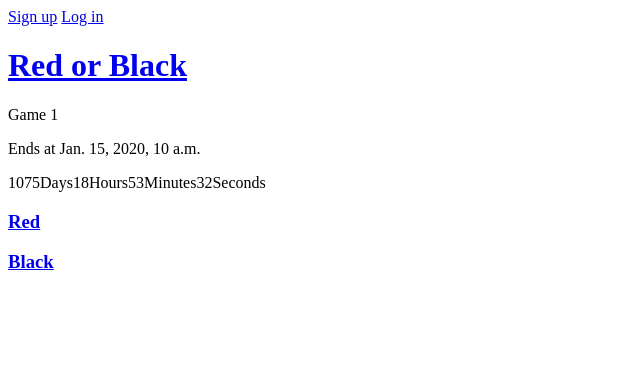
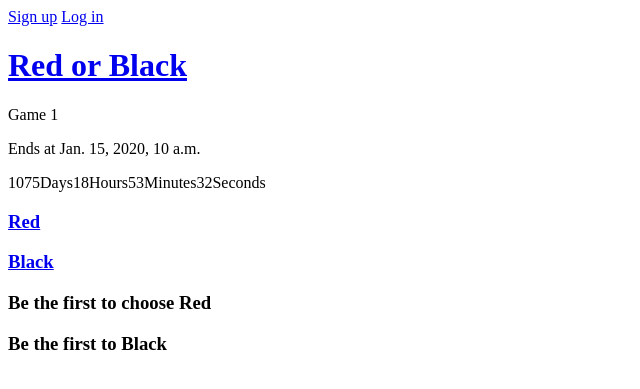
Before and after one commit to liamtlr/red-or-black, a Django app: page /game/1/ in a window 1280 px wide. Shown: the top 389 px of the page, without its empty margins (0-640 px from the left). Run offline with Django 3.2, Linux system fonts and the light colour scheme; tables that the repository leaves empty hold one stand-in row (values such as "Sample post"); some libraries are stand-ins or nearby versions.

Commit message:
adds count of users that have chosen each colour

```diff
--- a/rob/templates/game/view.html
+++ b/rob/templates/game/view.html
@@ -10,16 +10,25 @@
 
   <div id="countdown"></div>
 
-
   {% if selection %}
-
     <h3>You chose {{ selection.colour }}</h3>
-
   {% else %}
-
     <h3><a href="{% url 'join_game' pk=game.pk selection='red' %}">Red</a></h3>
     <h3><a href="{% url 'join_game' pk=game.pk selection='black' %}">Black</a></h3>
+  {% endif %}
 
+  {% if reds %}
+    <h3> {{ reds.count }} person{{ reds.count|pluralize }} chose Red </h3>
+  {% elif selection is None %}
+    <h3> Be the first to choose Red </h3>
+  {% endif %}
+
+  {% if blacks %}
+    <h3> {{ blacks.count }} people{{ blacks.count|pluralize }} chose Black </h3>
+  {% elif selection is None %}
+    <h3> Be the first to Black </h3>
+  {% else %}
+    <h3> Nobody has chosen Black yet </h3>
   {% endif %}
 
     <script src="{% static "/js/plugin.js" %}"></script>
--- a/rob/views.py
+++ b/rob/views.py
@@ -30,11 +30,13 @@ def game_new(request):
 def view_game(request, pk):
     game = get_object_or_404(Game, pk=pk)
     end_time_string = game.return_end_time
+    reds = Selection.objects.filter(game_id=pk, colour="red")
+    blacks = Selection.objects.filter(game_id=pk, colour="black")
     try:
         selection = Selection.objects.filter(player_id=request.user.id, game_id=pk).first()
     except Selection.DoesNotExist:
         selection = None
-    return render(request, 'game/view.html', {'game': game, 'end_time_string': end_time_string, 'selection': selection})
+    return render(request, 'game/view.html', {'game': game, 'end_time_string': end_time_string, 'selection': selection, 'blacks': blacks, 'reds': reds})
 
 def join_game(request, pk, selection):
     game = get_object_or_404(Game, pk=pk)
@@ -64,7 +66,6 @@ def register(request):
     token = {}
     token.update(csrf(request))
     token['form'] = form
-
     return render_to_response('registration/registration_form.html', token)
 
 
```
